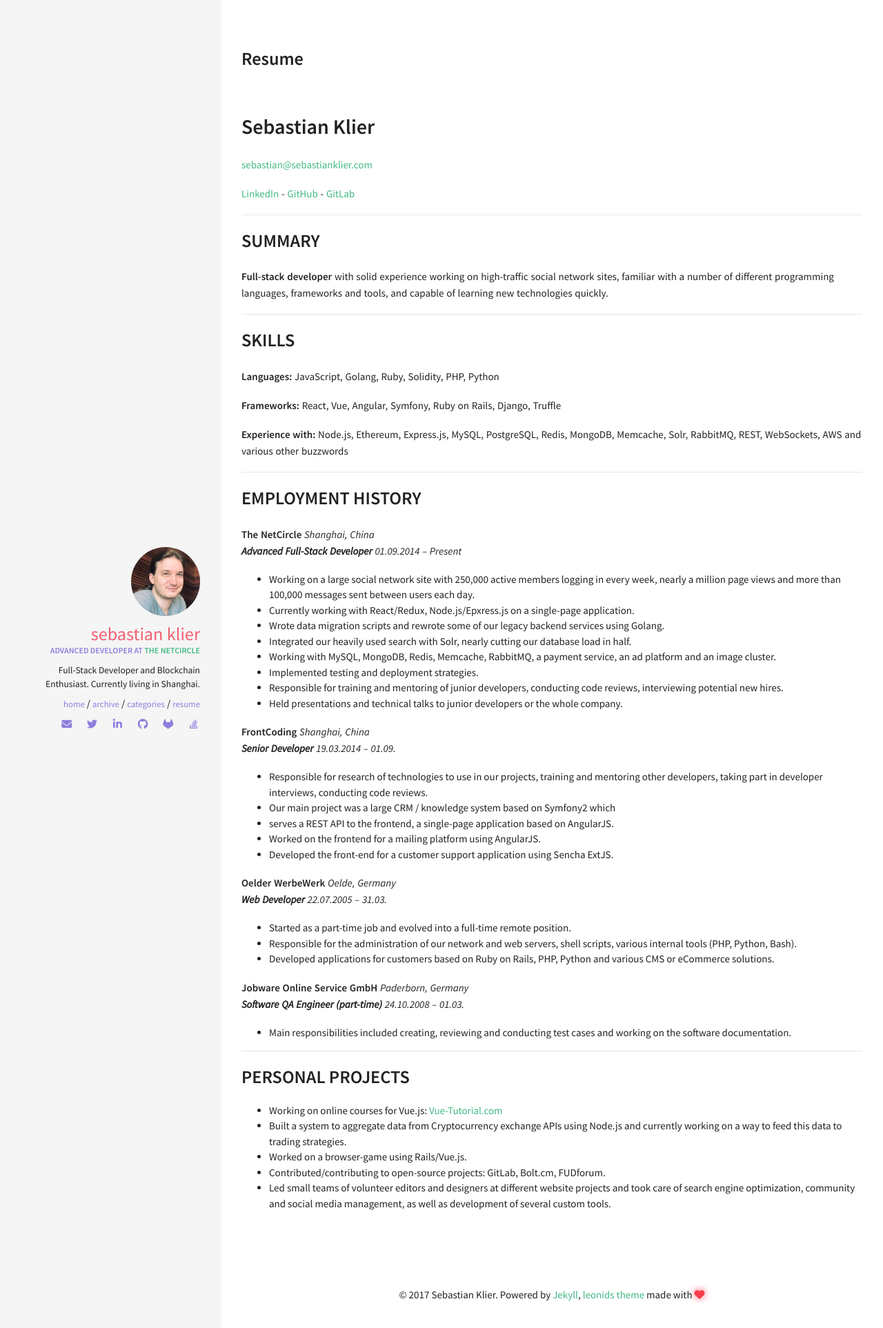
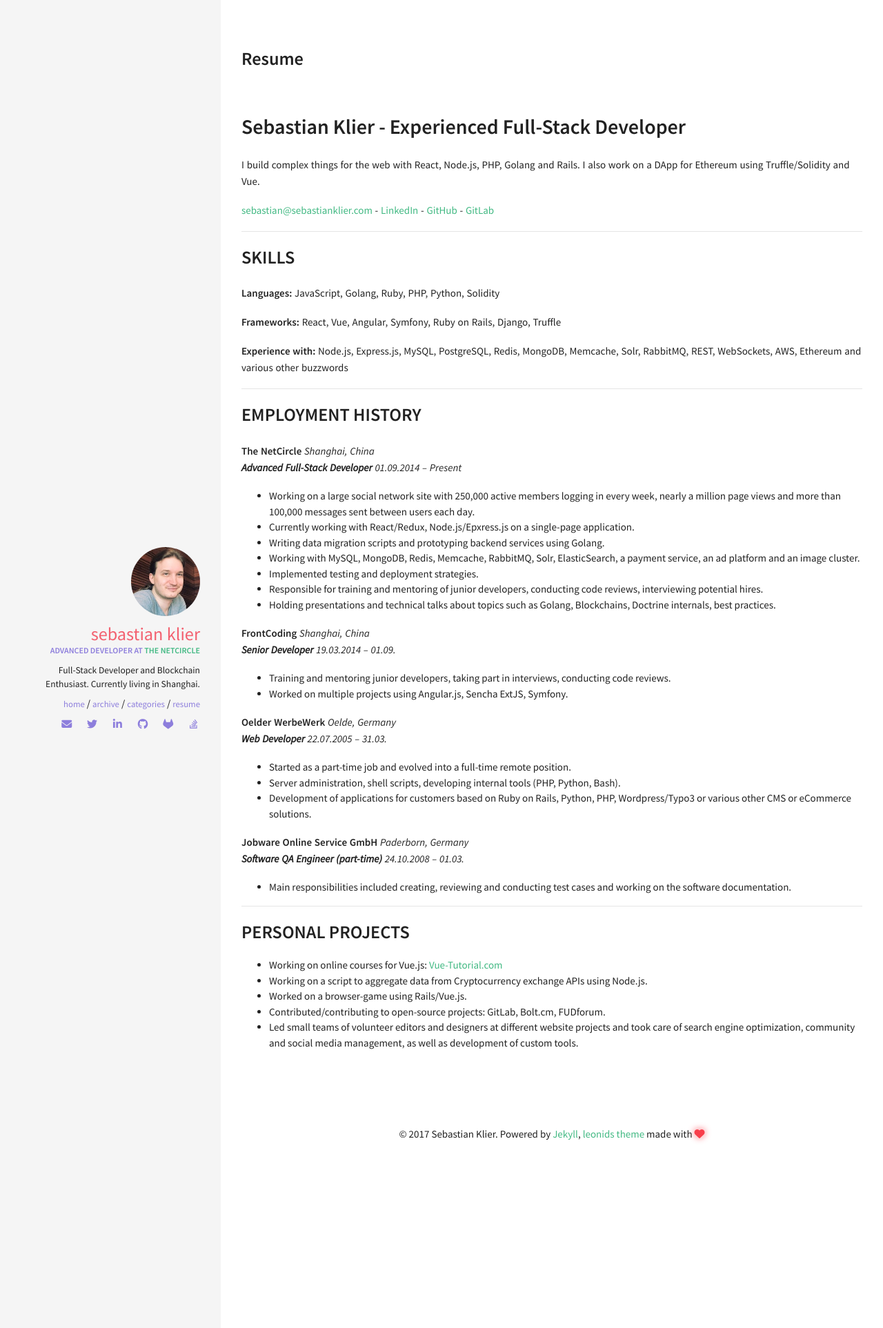
Before and after one commit to sekl/sebastianklier.com, a Jekyll site: the page built from resume.md, in a window 1280 px wide. Shown: the top 1925 px of the page at 69% size. Built offline with Jekyll 4.4.1, drawn with Linux system fonts in a browser that asks for light colours; nearby versions of some CDN libraries.

Commit message:
update resume

```diff
--- a/resume.md
+++ b/resume.md
@@ -4,28 +4,22 @@ title:  Resume
 permalink: /resume/
 ---
 
-# Sebastian Klier
+# Sebastian Klier - Experienced Full-Stack Developer
 
-[sebastian@sebastianklier.com](mailto:sebastian@sebastianklier.com)
+I build complex things for the web with React, Node.js, PHP, Golang and Rails. I also work on a DApp for Ethereum using Truffle/Solidity and Vue.
 
-[LinkedIn](http://www.linkedin.com/in/sebastianklier) - [GitHub](http://github.com/sekl) - [GitLab](http://gitlab.com/u/sekl)
-
----
-
-## SUMMARY
-
-**Full-stack developer** with solid experience working on high-traffic social network sites, familiar with a number of different programming languages, frameworks and tools, and capable of learning new technologies quickly.
+[sebastian@sebastianklier.com](mailto:sebastian@sebastianklier.com) - [LinkedIn](http://www.linkedin.com/in/sebastianklier) - [GitHub](http://github.com/sekl) - [GitLab](http://gitlab.com/u/sekl)
 
 ---
 
 ## SKILLS
 
-**Languages:** JavaScript, Golang, Ruby, Solidity, PHP, Python
+**Languages:** JavaScript, Golang, Ruby, PHP, Python, Solidity
 
 **Frameworks:** React, Vue, Angular, Symfony, Ruby on Rails, Django, Truffle
 
-**Experience with:** Node.js, Ethereum, Express.js, MySQL, PostgreSQL, Redis, MongoDB,
-Memcache, Solr, RabbitMQ, REST, WebSockets, AWS and various other buzzwords
+**Experience with:** Node.js, Express.js, MySQL, PostgreSQL, Redis, MongoDB,
+Memcache, Solr, RabbitMQ, REST, WebSockets, AWS, Ethereum and various other buzzwords
 
 ---
 
@@ -38,34 +32,26 @@ Memcache, Solr, RabbitMQ, REST, WebSockets, AWS and various other buzzwords
 week, nearly a million page views and more than 100,000 messages sent between
 users each day.
 * Currently working with React/Redux, Node.js/Epxress.js on a single-page application.
-* Wrote data migration scripts and rewrote some of our legacy backend services using
-Golang.
-* Integrated our heavily used search with Solr, nearly cutting our database load in half.
-* Working with MySQL, MongoDB, Redis, Memcache, RabbitMQ, a payment service, an
+* Writing data migration scripts and prototyping backend services using Golang.
+* Working with MySQL, MongoDB, Redis, Memcache, RabbitMQ, Solr, ElasticSearch, a payment service, an
 ad platform and an image cluster.
 * Implemented testing and deployment strategies.
 * Responsible for training and mentoring of junior developers, conducting code
-reviews, interviewing potential new hires.
-* Held presentations and technical talks to junior developers or the whole company.
+reviews, interviewing potential hires.
+* Holding presentations and technical talks about topics such as Golang, Blockchains, Doctrine internals, best practices.
 
 **FrontCoding** *Shanghai, China*
 ***Senior Developer*** *19.03.2014 – 01.09.*
 
-* Responsible for research of technologies to use in our projects, training and mentoring
-other developers, taking part in developer interviews, conducting code reviews.
-* Our main project was a large CRM / knowledge system based on Symfony2 which
-* serves a REST API to the frontend, a single-page application based on AngularJS.
-* Worked on the frontend for a mailing platform using AngularJS.
-* Developed the front-end for a customer support application using Sencha ExtJS.
+* Training and mentoring junior developers, taking part in interviews, conducting code reviews.
+* Worked on multiple projects using Angular.js, Sencha ExtJS, Symfony.
 
 **Oelder WerbeWerk** *Oelde, Germany*
 ***Web Developer*** *22.07.2005 – 31.03.*
 
 * Started as a part-time job and evolved into a full-time remote position.
-* Responsible for the administration of our network and web servers, shell scripts,
-various internal tools (PHP, Python, Bash).
-* Developed applications for customers based on Ruby on Rails, PHP, Python and
-various CMS or eCommerce solutions.
+* Server administration, shell scripts, developing internal tools (PHP, Python, Bash).
+* Development of applications for customers based on Ruby on Rails, Python, PHP, Wordpress/Typo3 or various other CMS or eCommerce solutions.
 
 **Jobware Online Service GmbH** *Paderborn, Germany*
 ***Software QA Engineer (part-time)*** *24.10.2008 – 01.03.*
@@ -78,9 +64,9 @@ working on the software documentation.
 ## PERSONAL PROJECTS
 
 * Working on online courses for Vue.js: [Vue-Tutorial.com](https://www.vue-tutorial.com)
-* Built a system to aggregate data from Cryptocurrency exchange APIs using Node.js and currently working on a way to feed this data to trading strategies.
+* Working on a script to aggregate data from Cryptocurrency exchange APIs using Node.js.
 * Worked on a browser-game using Rails/Vue.js.
 * Contributed/contributing to open-source projects: GitLab, Bolt.cm, FUDforum.
 * Led small teams of volunteer editors and designers at different website projects and
 took care of search engine optimization, community and social media management, as
-well as development of several custom tools.
+well as development of custom tools.
```
